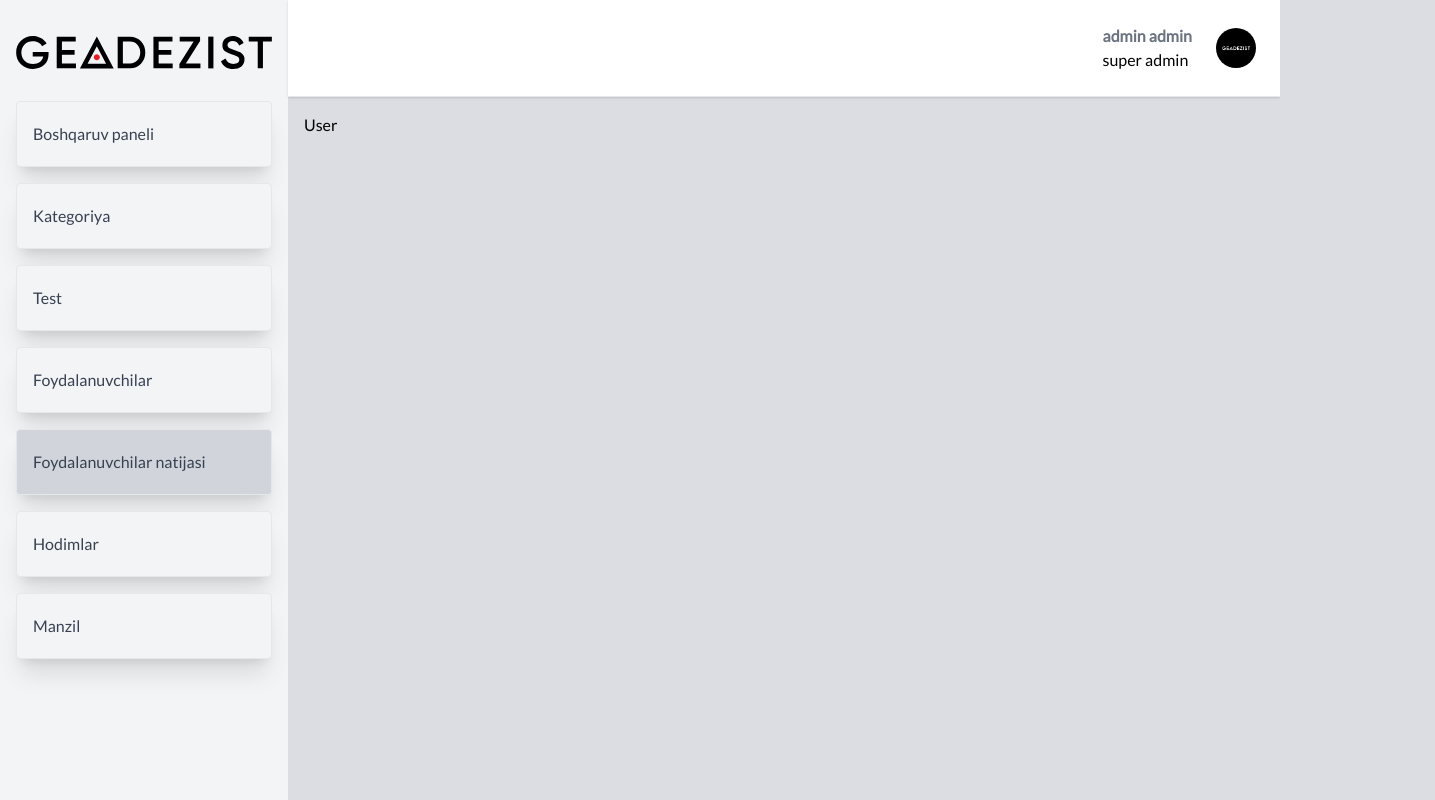
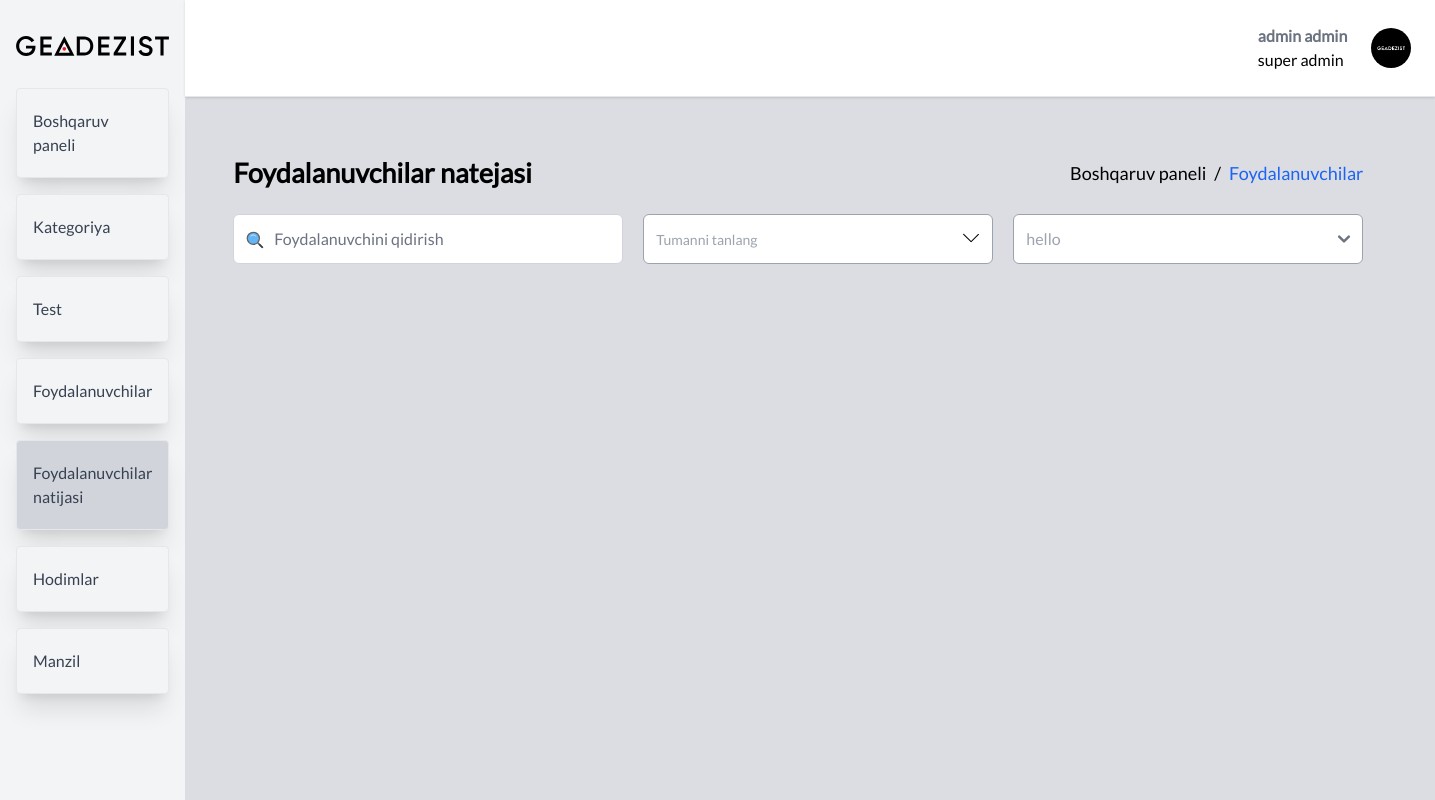
Before and after one commit to jasurhaydarovcode/GEADEZIST, a React (Vite) app: page /user in a window 1280 px wide. Shown: the whole page, 1435 px wide, since content can reach past the window. Built offline with nearby package versions, Linux system fonts and the light colour scheme.

Commit message:
update add user-result page

```diff
--- a/src/App.tsx
+++ b/src/App.tsx
@@ -69,6 +69,7 @@ function App() {
       <Route path="/address" element={<Address />} />
       <Route path="/profile" element={<Profile/>}/>
       <Route path="/inspector-admin" element={<InspectorAdmin />} />
+
       {/* END Admin Routes */}
     </Routes>
   );
--- a/src/pages/User.tsx
+++ b/src/pages/User.tsx
@@ -1,9 +1,58 @@
 import Layout from "@/components/Dashboard/Layout";
+import { FcSearch } from "react-icons/fc";
+import { SlArrowDown } from "react-icons/sl";
+import { Link } from "react-router-dom";
 
 function User() {
   return (
     <Layout>
-      User
+ <div>
+          <div className="flex justify-end pt-10 pr-6">
+            <div className="px-8">
+              <div className="w-max">
+                {/* nav */}
+                <header className="flex items-center justify-between">
+                  <h3 className="font-bold text-[27px]">Foydalanuvchilar natejasi</h3>
+                  <div className="flex gap-2 text-[18px]">
+                    <Link to={'/dashboard'}>
+                      <h4>Boshqaruv paneli </h4>
+                    </Link>
+                    <h4> / </h4>
+                    <h4 className="text-blue-600"> Foydalanuvchilar</h4>
+                  </div>
+                </header>
+                {/* nav */}
+
+                {/* sort */}
+                <div className="flex justify-end pt-5 gap-5">
+                  <div className="flex">
+                    <label htmlFor="inp1">
+                      <FcSearch className="absolute mt-4 ml-3 text-[20px]" />
+                    </label>
+                    <input
+                      type="text"
+                      id="inp1"
+                      className="w-[390px] pl-10  bg-[] border-gray-300 rounded-md h-[50px] "
+                      placeholder="Foydalanuvchini qidirish"
+                    />
+                  </div>
+                  <div className="flex">
+                    <input type="text" className="w-[350px] rounded-md h-[50px] placeholder:font-extralight placeholder-gray-400 border-gray-400  placeholder:text-[14px] " placeholder="Tumanni tanlang" />
+                    <SlArrowDown className="absolute ml-[320px] mt-4" />
+                  </div>
+                  <select className="w-[350px] text-gray-400 bg-[] rounded-md h-[50px] placeholder:font-extralight placeholder-gray-400 border-gray-400  placeholder:text-[14px] ">
+                    <option value="">hello</option>
+                    <option value="">byey</option>
+                    <option value="">mthf</option>
+                  </select>
+                </div>
+                {/* sort */}
+                <div></div>
+              </div>
+            </div>
+          </div>
+        </div>
+
     </Layout>
   );
 }
```
